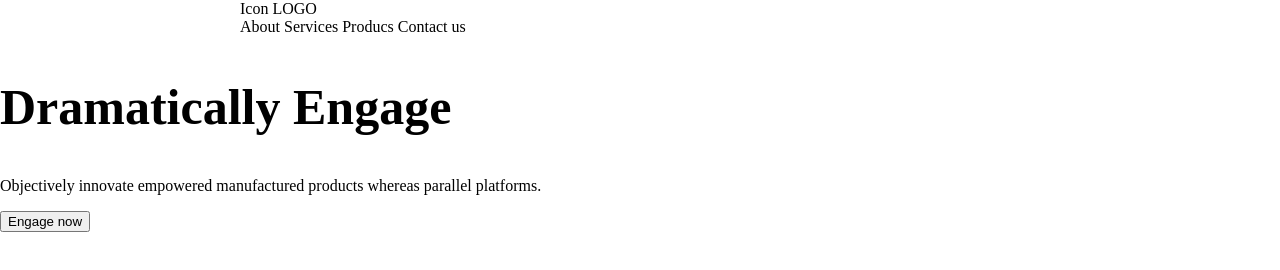
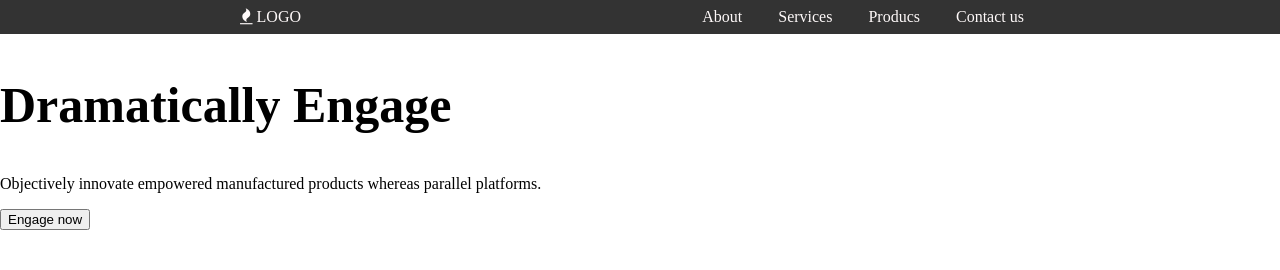
Before and after one commit to MariusCodeAcademy/Type8-HTML-11-Flex-position, a plain HTML site: page index.html in a window 1280 px wide. Drawn offline with Linux system fonts and the light colour scheme.

Commit message:
black header

```diff
--- a/css/style.css
+++ b/css/style.css
@@ -5,3 +5,19 @@
 h1 {
   font-size: 50px;
 }
+
+/* heaer */
+.header {
+  background-color: #333;
+  color: snow;
+}
+
+.header-flex {
+  display: flex;
+  justify-content: space-between;
+  align-items: center;
+}
+.nav-item {
+  padding: 8px 16px;
+  display: inline-block;
+}
--- a/index.html
+++ b/index.html
@@ -12,7 +12,7 @@
 <body>
   <header class="header">
     <div class="container header-flex">
-      <a href="/">Icon LOGO</a>
+      <a href="/"><i class="fa fa-fire" aria-hidden="true"></i> LOGO</a>
       <nav class="main-nav">
         <a class="nav-item" href="#">About</a>
         <a class="nav-item" href="#">Services</a>
```
